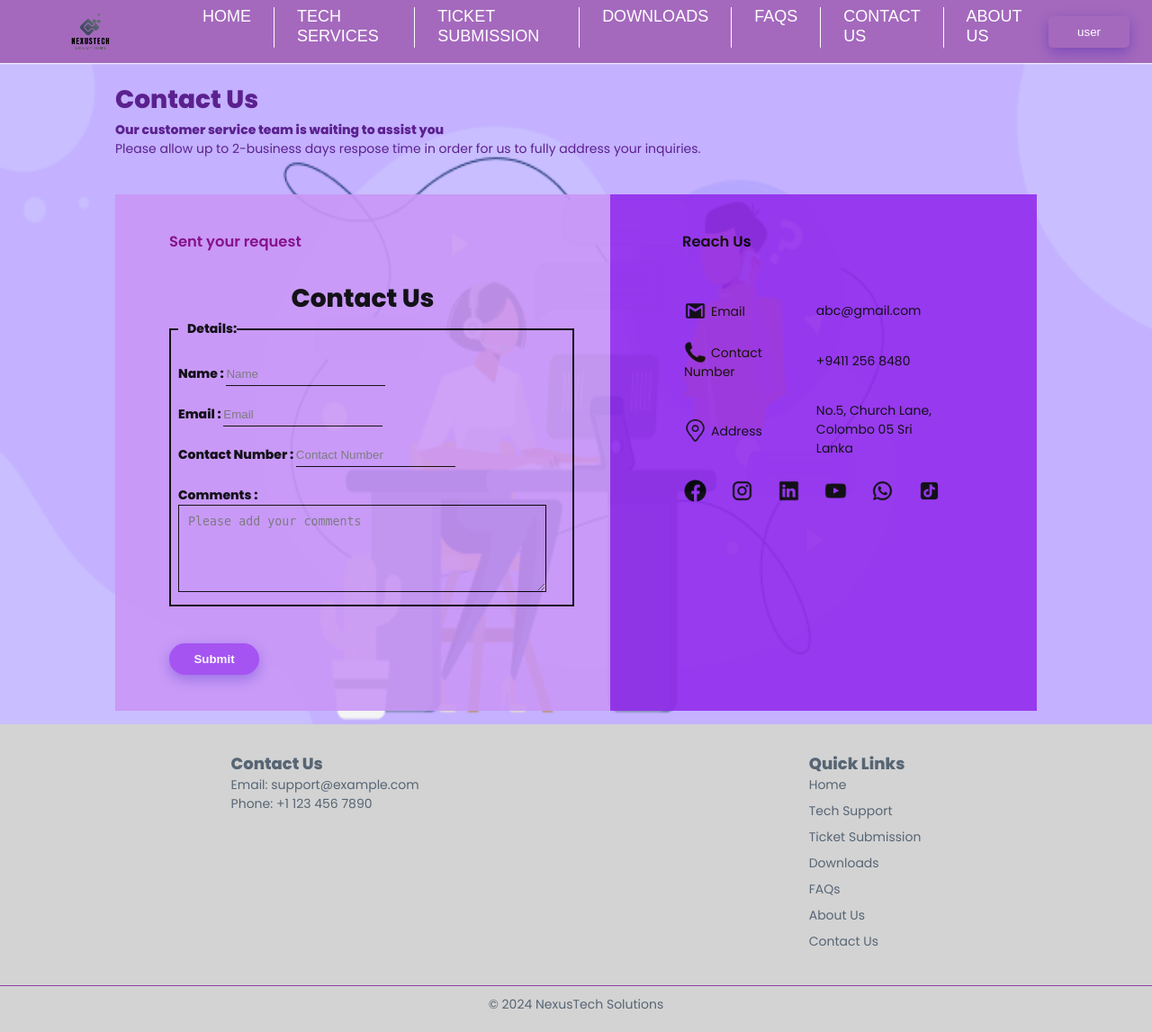
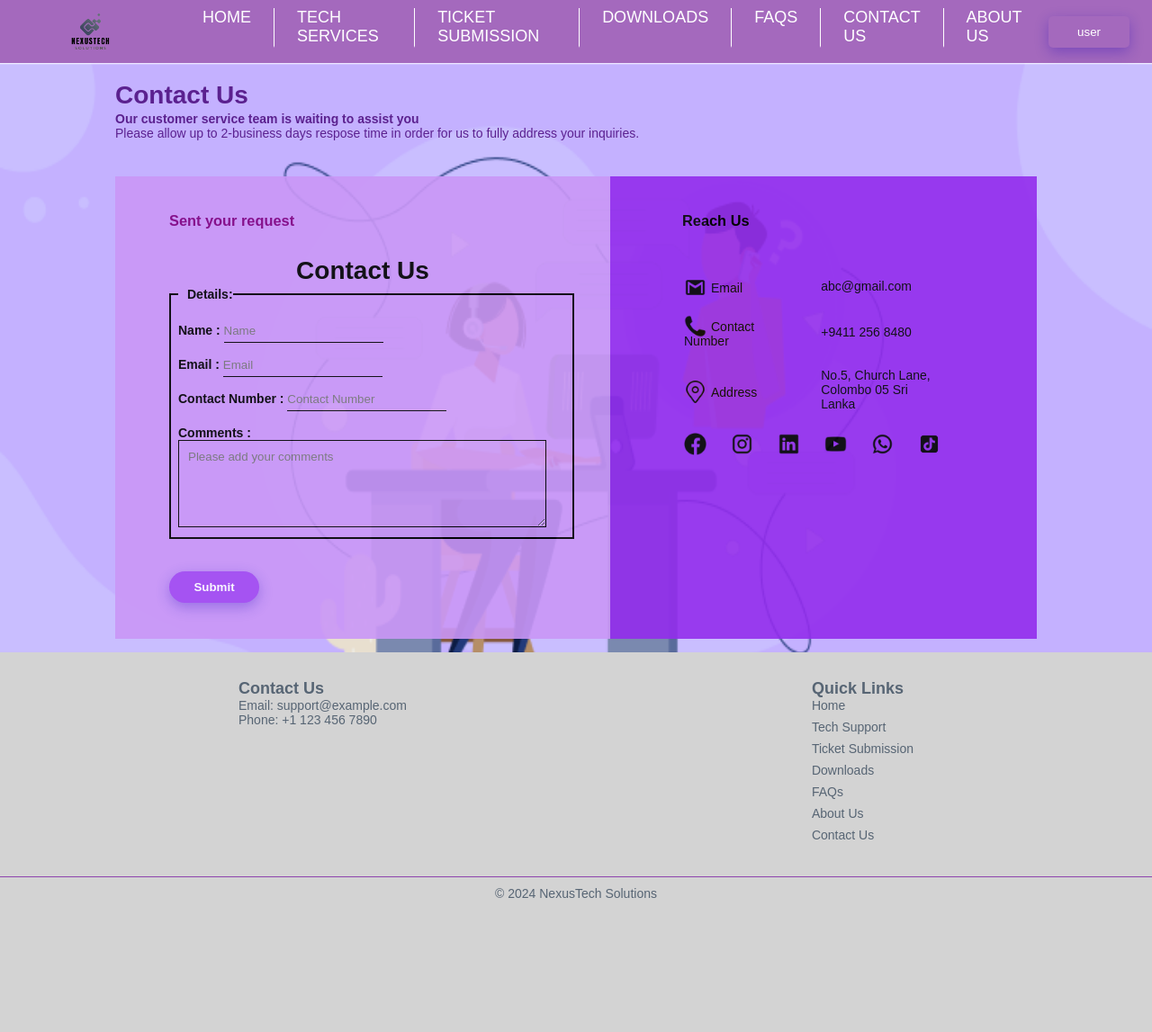
Before and after one commit to isurunvn/technical_support_management_system, a PHP site: page /ContactUs/contacts.html in a window 1280 px wide. Shown: the whole page at 90% size. After the commit the page ends 998 px from the top, so only its background shows below. Run offline with PHP 8.4, Linux system fonts and the light colour scheme.

Commit message:
Update stylesheetContactUs.css

```diff
--- a/ContactUs/stylesheetContactUs.css
+++ b/ContactUs/stylesheetContactUs.css
@@ -1,11 +1,11 @@
 *{
     margin: 0px;
     padding: 0px;
+    font-family: 'Ubuntu', sans-serif;
 }
 
 body{
     font-size: 14px;
-    font-family: 'Poppins', sans-serif;
 }
 
 /*Header*/
```
